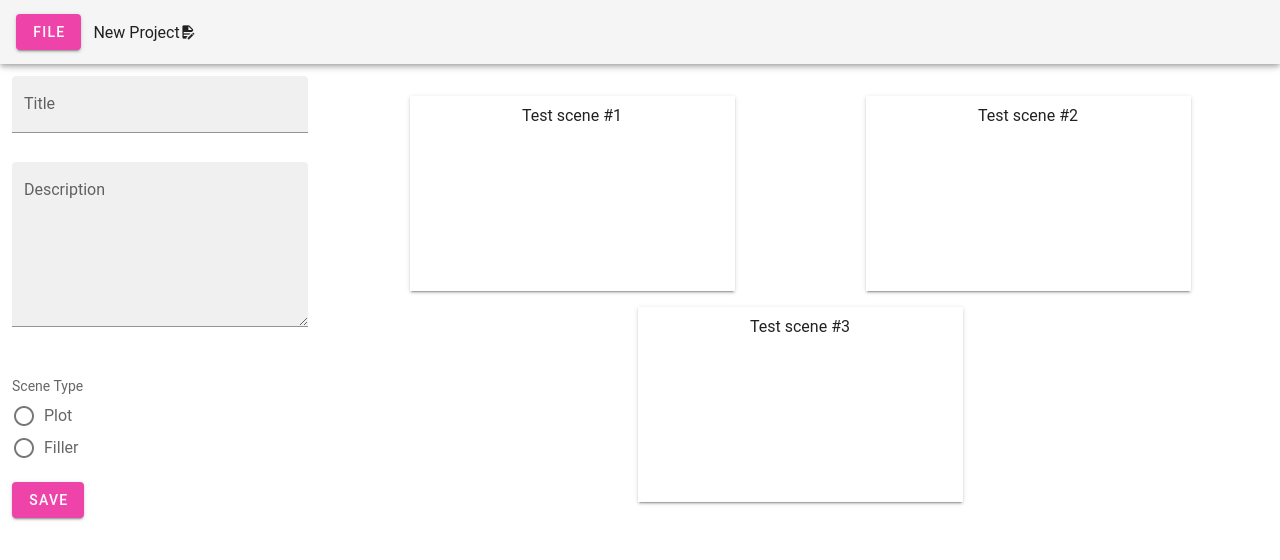
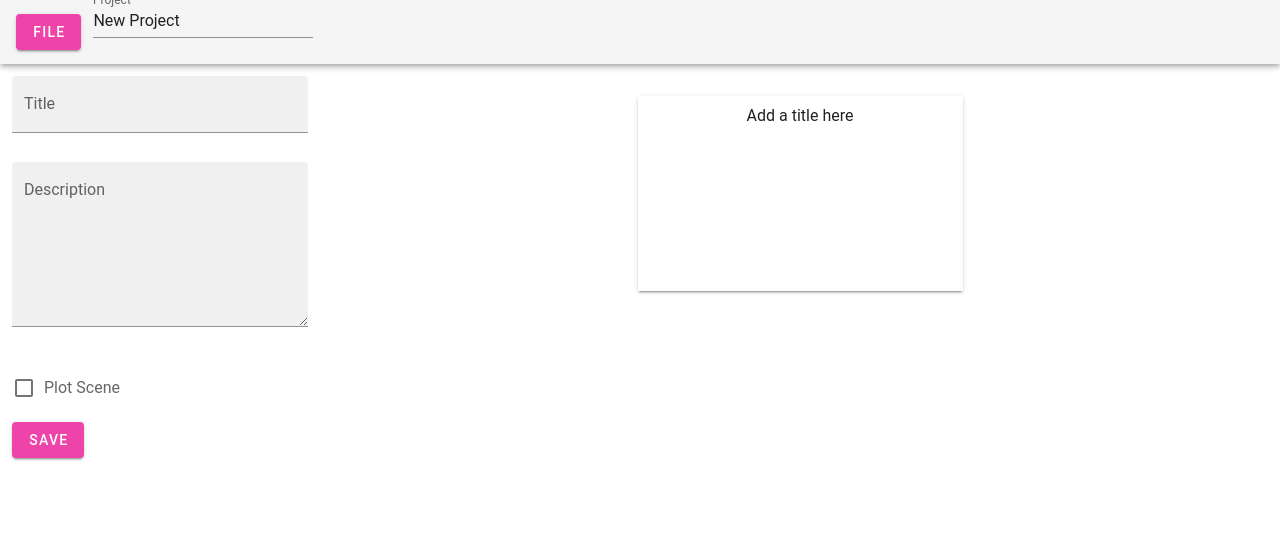
Before and after one commit to stevenmraines/scenery, a Vue app: page / in a window 1280 px wide. Shown: the top 560 px of the page. Built offline with nearby package versions, Linux system fonts and the light colour scheme; a small style sheet from the web is missing.

Commit message:
Move data to vuex state.

```diff
--- a/public/scenery.css
+++ b/public/scenery.css
@@ -2,7 +2,3 @@
   min-height: 195px;
   min-width: 325px;
 }
-
-.clickable {
-  cursor: pointer;
-}
--- a/src/App.vue
+++ b/src/App.vue
@@ -24,26 +24,10 @@
         </v-menu>
       </div>
 
-      <div id="project-title-container">
-        <span>{{ project.title }}</span>
-        <i
-          @click="editProjectTitle"
-          class="clickable mdi mdi-file-document-edit"
-        ></i>
-      </div>
-
-      <div id="project-title-edit-container" style="display: none;">
-        <!-- TODO undo all this work I just did to use Vuetify text field instead... -->
-        <input
-          id="project-title"
-          style="border-bottom: 1px solid black; outline: none;"
-          v-model="project.title"
-        />
-        <i
-          @click="saveProjectTitle"
-          class="clickable mdi mdi-check"
-          style="color: lawngreen;"
-        ></i>
+      <div>
+        <v-form @submit.prevent="setTitle">
+          <v-text-field label="Project" v-model="newTitle"></v-text-field>
+        </v-form>
       </div>
     </v-app-bar>
 
@@ -51,10 +35,10 @@
       <v-container fluid>
         <v-row>
           <v-col cols="12" md="3">
-            <modify-card></modify-card>
+            <modify-card />
           </v-col>
           <v-col>
-            <project-tab :cards="project.cards" />
+            <project />
           </v-col>
         </v-row>
       </v-container>
@@ -64,7 +48,8 @@
 
 <script lang="ts">
 import Vue from "vue";
-import ProjectTab from "./components/ProjectTab.vue";
+import { mapState, mapMutations } from "vuex";
+import Project from "./components/Project.vue";
 import ModifyCard from "./components/ModifyCard.vue";
 
 export default Vue.extend({
@@ -72,54 +57,25 @@ export default Vue.extend({
 
   components: {
     ModifyCard,
-    ProjectTab
+    Project
+  },
+
+  data() {
+    return {
+      newTitle: this.$store.state.project.title
+    };
+  },
+
+  computed: {
+    ...mapState(["project"])
   },
 
   created() {
     document.addEventListener("keyup", this.keyListener);
   },
 
-  data: () => ({
-    project: {
-      cards: [
-        {
-          backgroundColor: "white",
-          description: "BACK Test scene #1",
-          fontColor: "black",
-          isPlot: true,
-          title: "Test scene #1"
-        },
-        {
-          backgroundColor: "white",
-          description: "BACK Test scene #1",
-          fontColor: "black",
-          isPlot: true,
-          title: "Test scene #2"
-        },
-        {
-          backgroundColor: "white",
-          description: "BACK Test scene #1",
-          fontColor: "black",
-          isPlot: true,
-          title: "Test scene #3"
-        }
-      ],
-      title: "New Project"
-    }
-  }),
-
   methods: {
-    // TODO make the title edit / save stuff not automatically save changes
-    editProjectTitle: function() {
-      const projectTitle = document.getElementById("project-title");
-      const projectTitleContainer = document.getElementById("project-title-container");
-      const projectTitleEditContainer = document.getElementById("project-title-edit-container");
-      if (projectTitle && projectTitleContainer && projectTitleEditContainer) {
-        projectTitleContainer.style.display = "none";
-        projectTitleEditContainer.style.display = "block";
-        projectTitle.focus();
-      }
-    },
+    ...mapMutations(["SET_TITLE"]),
     getFilename: function() {
       // TODO make this strip out any unusable characters
       return this.project.title + ".json";
@@ -129,10 +85,6 @@ export default Vue.extend({
     },
     keyListener: function(event: KeyboardEvent) {
       switch (event.key) {
-        case "Enter":
-        case "Escape":
-          this.saveProjectTitleIfActive();
-          break;
         case "n":
           break;
         case "o":
@@ -183,18 +135,8 @@ export default Vue.extend({
       document.body.removeChild(anchor);
       URL.revokeObjectURL(anchor.href);
     },
-    saveProjectTitle: function() {
-      const projectTitleContainer = document.getElementById("project-title-container");
-      const projectTitleEditContainer = document.getElementById("project-title-edit-container");
-      if (projectTitleContainer && projectTitleEditContainer) {
-        projectTitleContainer.style.display = "block";
-        projectTitleEditContainer.style.display = "none";
-      }
-    },
-    saveProjectTitleIfActive: function() {
-      if (this.hasFocus(document.getElementById("project-title"))) {
-        this.saveProjectTitle();
-      }
+    setTitle: function() {
+      this.SET_TITLE(this.newTitle);
     }
   }
 });
--- a/src/components/ModifyCard.vue
+++ b/src/components/ModifyCard.vue
@@ -1,26 +1,50 @@
 <template>
   <div>
-    <v-form>
-      <v-text-field filled label="Title" :value="title"></v-text-field>
-      <v-textarea filled label="Description" :value="description"></v-textarea>
-      <v-radio-group label="Scene Type">
-        <v-radio label="Plot"></v-radio>
-        <v-radio label="Filler"></v-radio>
-      </v-radio-group>
-      <v-btn color="primary">Save</v-btn>
+    <v-form @submit.prevent="saveChanges">
+      <v-text-field filled label="Title" v-model="newCard.title"></v-text-field>
+      <v-textarea
+        filled
+        label="Description"
+        v-model="newCard.description"
+      ></v-textarea>
+      <v-checkbox label="Plot Scene" v-model="newCard.isPlot"></v-checkbox>
+      <v-btn color="primary" type="submit">Save</v-btn>
     </v-form>
   </div>
 </template>
 
 <script>
 import Vue from "vue";
+import { mapState, mapMutations } from "vuex";
 
 export default Vue.extend({
   name: "ModifyCard",
-  props: ["description", "title"]
+  computed: {
+    ...mapState(["project"])
+  },
+  data() {
+    return {
+      newCard: {
+        backgroundColor: "white",
+        description: "",
+        fontColor: "black",
+        isPlot: false,
+        title: ""
+      }
+    };
+  },
+  methods: {
+    ...mapMutations(["ADD_CARD"]),
+    saveChanges: function() {
+      this.ADD_CARD(this.newCard);
+      this.newCard = {
+        backgroundColor: "white",
+        description: "",
+        fontColor: "black",
+        isPlot: false,
+        title: ""
+      };
+    }
+  }
 });
 </script>
-
-<style scoped>
-
-</style>
--- a/src/components/ProjectTab.vue
+++ b/src/components/Project.vue
@@ -7,18 +7,21 @@
       :is-plot="card.isPlot"
       :key="index"
       :title="card.title"
-      v-for="(card, index) in cards"
+      v-for="(card, index) in project.cards"
     />
   </div>
 </template>
 
 <script>
 import Vue from "vue";
+import { mapState } from "vuex";
 import Card from "./Card.vue";
 
 export default Vue.extend({
   components: { Card },
-  name: "ProjectTab",
-  props: ["cards"]
+  computed: {
+    ...mapState(["project"])
+  },
+  name: "Project"
 });
 </script>
--- a/src/store/index.ts
+++ b/src/store/index.ts
@@ -4,8 +4,27 @@ import Vuex from "vuex";
 Vue.use(Vuex);
 
 export default new Vuex.Store({
-  state: {},
-  mutations: {},
-  actions: {},
+  state: {
+    project: {
+      cards: [
+        {
+          backgroundColor: "white",
+          description: "Add a longer description or some notes here.",
+          fontColor: "black",
+          isPlot: true,
+          title: "Add a title here"
+        }
+      ],
+      title: "New Project"
+    }
+  },
+  mutations: {
+    ADD_CARD: (state, card) => state.project.cards.push(card),
+    SET_TITLE: (state, title) => (state.project.title = title)
+  },
+  actions: {
+    // addCard: () => {},
+    // setTitle: () => {}
+  },
   modules: {}
 });
```
